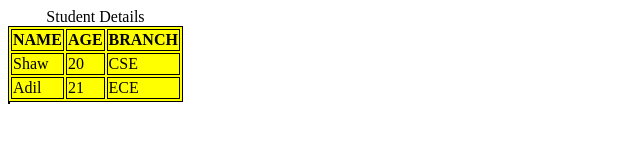
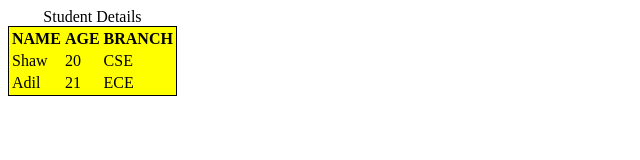
Before and after one commit to acciojob/table-practise-prasadmull, a website: page main.html in a window 1280 px wide. Shown: the whole page, without its empty margins (0-640 px from the left). Drawn offline with Linux system fonts and the light colour scheme.

Commit message:
created a submission

```diff
--- a/main.html
+++ b/main.html
@@ -7,7 +7,7 @@
 </head>
 
 <body>
-	<table>
+	<table class="tb">
 		<caption>Student Details</caption>
 		<tr>
 			<th>NAME</th>
--- a/styles.css
+++ b/styles.css
@@ -1,5 +1,5 @@
 /*  your css code here. If applicable */
-table,th,td{
+.tb{
 	border:1px solid rgb(0,0,0);
 	background-color:rgb(255,255,0);
 }
```
